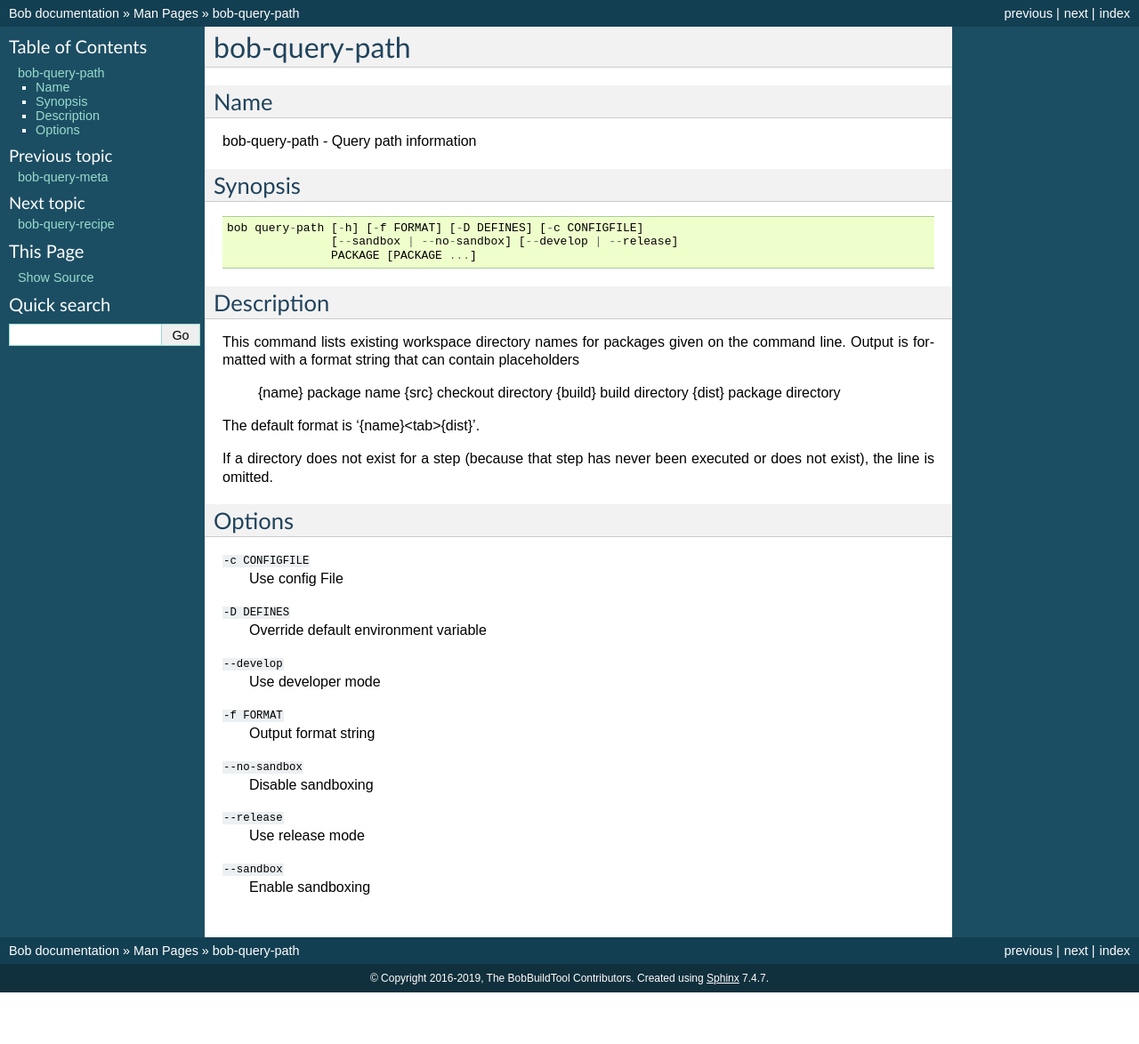
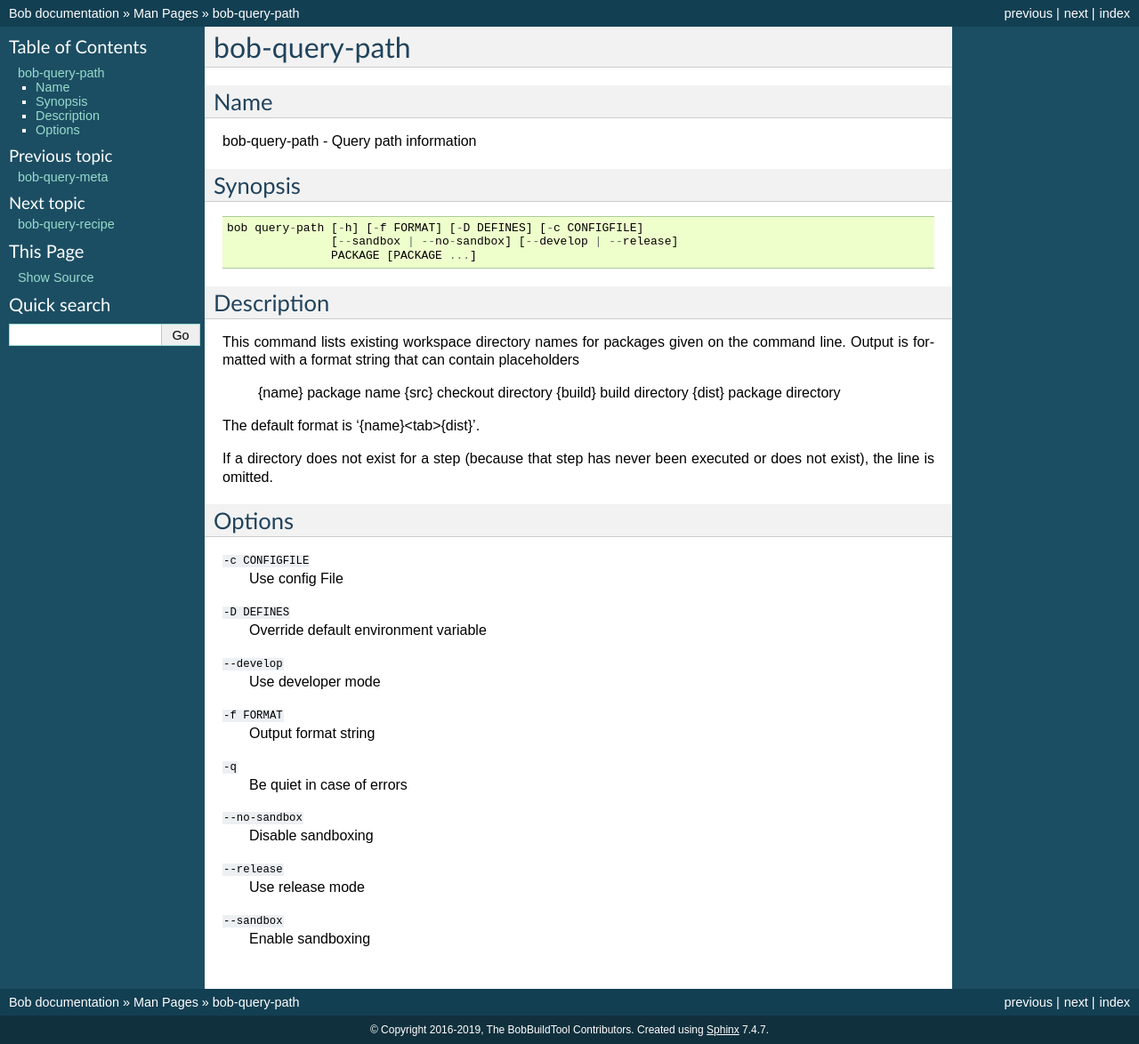
Before and after one commit to BobBuildTool/bob, a Sphinx documentation site: the page built from doc/manpages/bob-query-path.rst, in a window 1280 px wide. Shown: the whole page at 89% size. Built offline with Sphinx 7.4.7, drawn with Linux system fonts in a browser that asks for light colours; formulas are drawn with MathJax 3; the version number could not be read and is left out; before the commit the page ends 1116 px from its top, so only the background shows below that.

Commit message:
query-path: Add -q option
Adds the possibility to silence the error messages provided by
query-path on missing packages and paths.

```diff
--- a/doc/manpages/bob-query-path.rst
+++ b/doc/manpages/bob-query-path.rst
@@ -49,6 +49,9 @@ Options
 ``-f FORMAT``
     Output format string
 
+``-q``
+    Be quiet in case of errors
+
 ``--no-sandbox``
     Disable sandboxing
 
```
Also changed, not shown: 2 other files.
